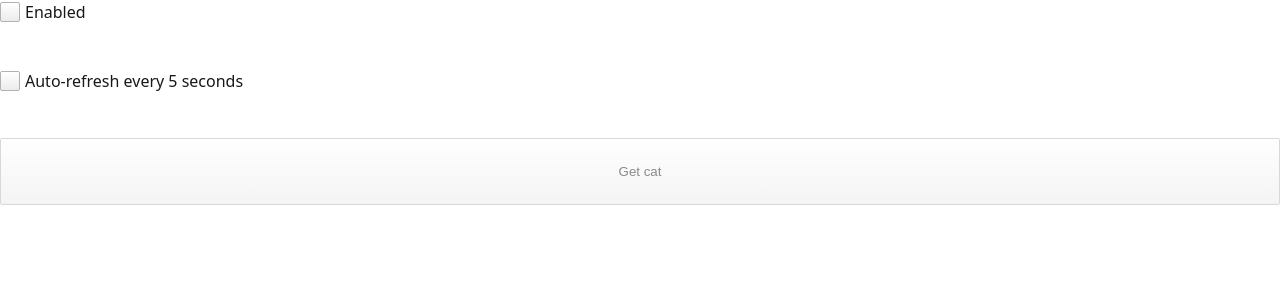
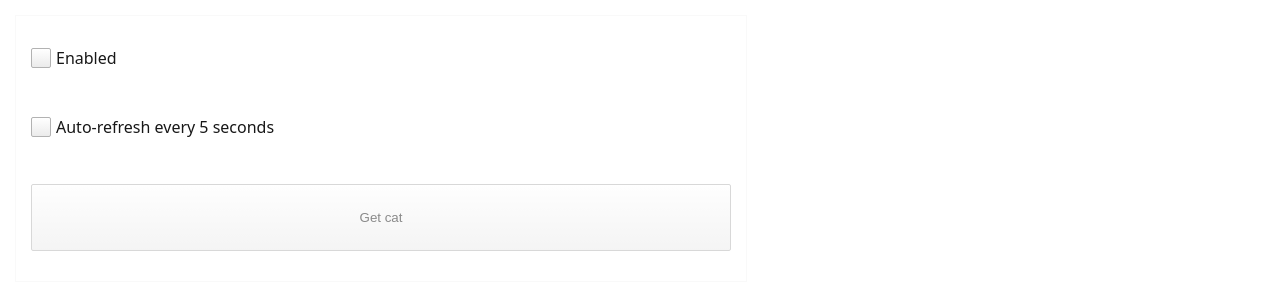
Before and after one commit to anvass/random-cat, a React (Vite) app: page / in a window 1280 px wide. Shown: the top 300 px of the page. Built offline with nearby package versions, Linux system fonts and the light colour scheme.

Commit message:
feat: wrapper component

```diff
--- a/src/App.tsx
+++ b/src/App.tsx
@@ -17,6 +17,7 @@ const handleChangeRefresh = () => {
 function App() {
   return (
     <>
+      <Wrapper>
         <Checkbox label="Enabled" onChange={handleChangeEnabled}></Checkbox>
         <Checkbox
           label="Auto-refresh every 5 seconds"
@@ -26,6 +27,7 @@ function App() {
         <Button disabled onClick={handleClick}>
           <span>Get cat</span>
         </Button>
+      </Wrapper>
     </>
   );
 }
--- /dev/null
+++ b/src/components/Wrapper/Wrapper.module.css
@@ -0,0 +1,7 @@
+.wrapper {
+  padding: 30px 15px;
+  border: 1px solid #f9f9f9;
+  width: 100%;
+  max-width: 700px;
+  margin: 15px;
+}
--- /dev/null
+++ b/src/components/Wrapper/Wrapper.tsx
@@ -0,0 +1,11 @@
+import styles from './Wrapper.module.css';
+
+interface WrapperProps {
+  children?: React.ReactNode;
+}
+
+function Wrapper({ children }: WrapperProps) {
+  return <div className={styles.wrapper}>{children}</div>;
+}
+
+export default Wrapper;
```
Lines whose indentation alone changed are shown as unchanged.
